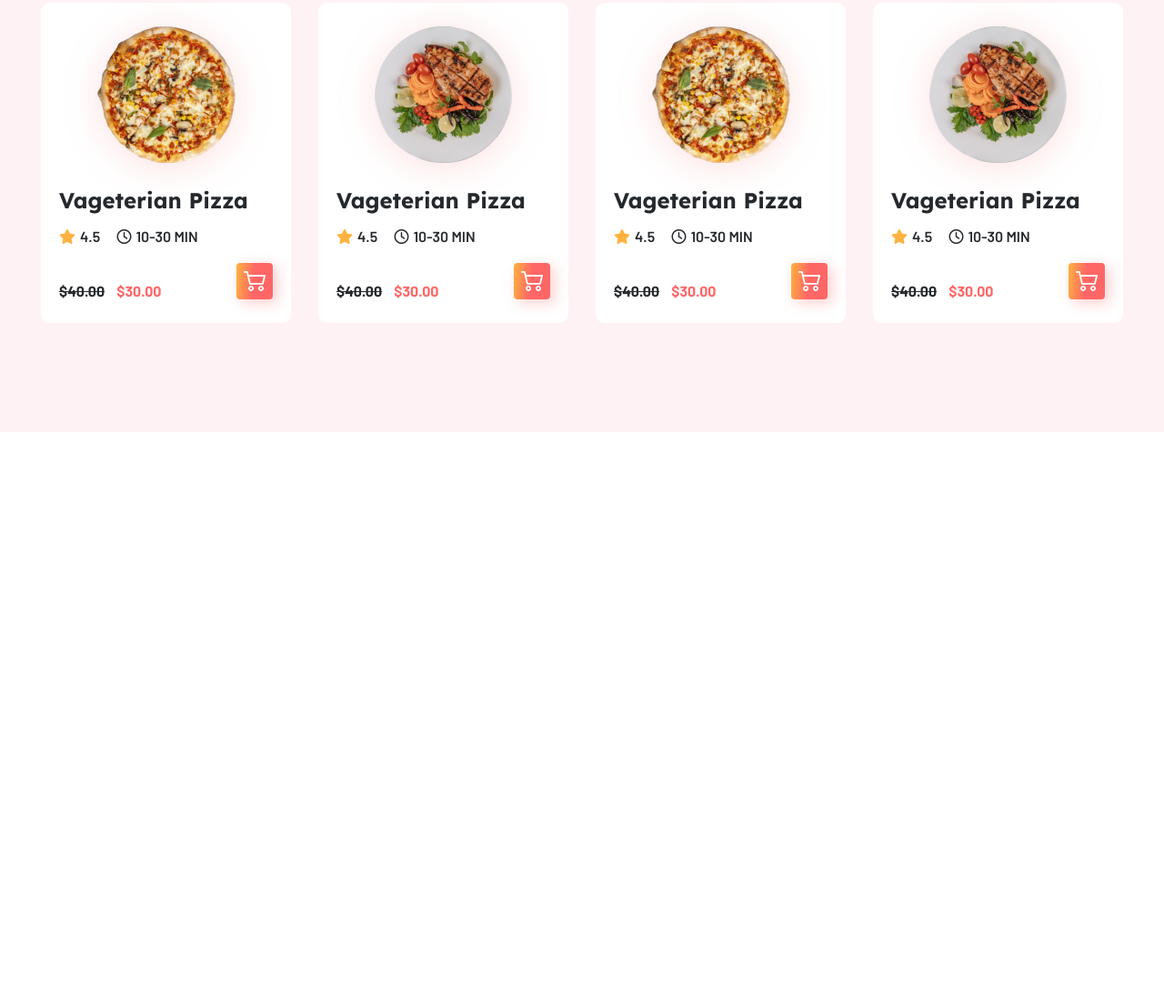
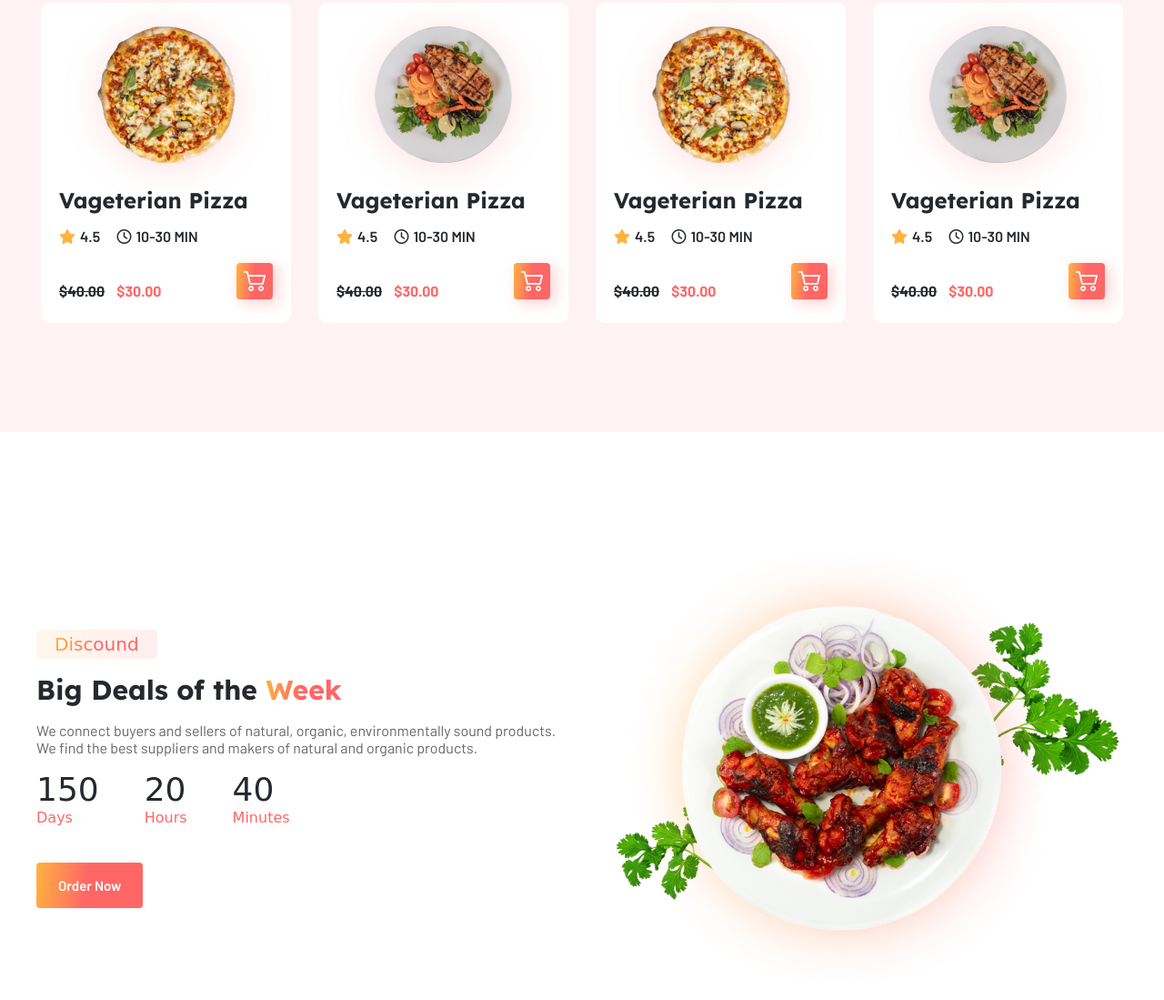
Before and after one commit to Roni006/foodest, a plain HTML site: page index.html in a window 1280 px wide. Shown: the part 3071-4170 px from the top of the page at 91% size. Before the commit the page ends 3546 px from the top, so only its background shows below. Drawn offline with Linux system fonts and the light colour scheme; a web font is replaced by a local one.

Commit message:
I added new offerd-section and make it responsive.

```diff
--- a/css/responsive.css
+++ b/css/responsive.css
@@ -93,6 +93,15 @@
         width: 240px;
         height: 240px;
     }
+    .offerd-row{
+        flex-wrap: wrap;
+    }
+    .offerd-row .offerd-details{
+        width: 100%;
+    }
+    .offerd-row .offerd-img{
+        width: 100%;
+    }
 
 }
 @media(max-width: 630px){
--- a/css/style.css
+++ b/css/style.css
@@ -423,7 +423,7 @@ img {
 .wcs-left .wcs-horizontal-box{
     display: flex;
     background-color: var(--white-color);
-    box-shadow: var(--box-shadow-3);
+    box-shadow: var(--box-shadow-2);
     padding: 15px;
     gap: 20px;
     border-radius: 5px;
@@ -527,3 +527,36 @@ img {
     box-shadow: var(--btn-shadow);
 }
 /* MENU SECTION END */
+
+
+/* OFFERD SECTION START */
+    .offerd-section{
+        padding: 120px 0;
+        background-color: var(--white-color);
+    }
+    .offerd-row{
+        display: flex;
+        gap: 32px;
+        align-items: center;
+    }
+    .offerd-row .offerd-details{
+        width: 50%;
+    }
+    .offerd-row .offerd-img{
+        width: 50%;
+    }
+    .timing-wrapper{
+        display: flex;
+        gap: 50px;
+        margin-bottom: 40px;
+    }
+
+    .timing-single h2{
+        font-weight: 500;
+        font-family: var(--subtitle-fonts);
+    }
+    .timing-single span{
+        color: var(--primary-color);
+        font-family: var(--subtitle-fonts);
+    }
+/* OFFERD SECTION END */
--- a/index.html
+++ b/index.html
@@ -336,5 +336,46 @@
     </section>
     <!-- MENU SECTION END -->
 
+
+    <!-- OFFERD SECTION START -->
+    <section class="offerd-section">
+        <div class="container">
+            <div class="offerd-row">
+                <div class="offerd-details">
+                    <div class="offerd-section-title">
+                        <div class="about-subtitle">
+                            <span class="gradient-text">Discound</span>
+                        </div>
+                        <h3>Big Deals of the <span class="gradient-text">Week</span></h3>
+                        <p>We connect buyers and sellers of natural, organic, environmentally sound products.
+                            We find the best suppliers and makers of natural and organic products.</p>
+                    </div>
+                    <div class="timing-wrapper">
+                        <div class="timing-single">
+                            <h2>150</h2>
+                            <span>Days</span>
+                        </div>
+                        <div class="timing-single">
+                            <h2>20</h2>
+                            <span>Hours</span>
+                        </div>
+                        <div class="timing-single">
+                            <h2>40</h2>
+                            <span>Minutes</span>
+                        </div>
+                    </div>
+                    <a href="#" class="tamplate-btn">Order Now</a>
+                </div>
+
+
+                <div class="offerd-img">
+                    <img src="img/offerds-img.png" alt="">
+                </div>
+            </div>
+        </div>
+    </section>
+    <!-- OFFERD SECTION END -->
+
+
 </body>
 </html>
```
Also changed, not shown: img/offerds-img.png (added).
